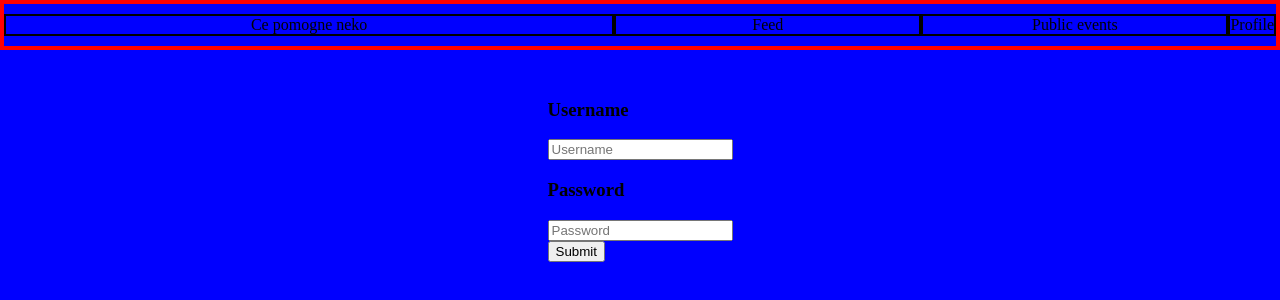
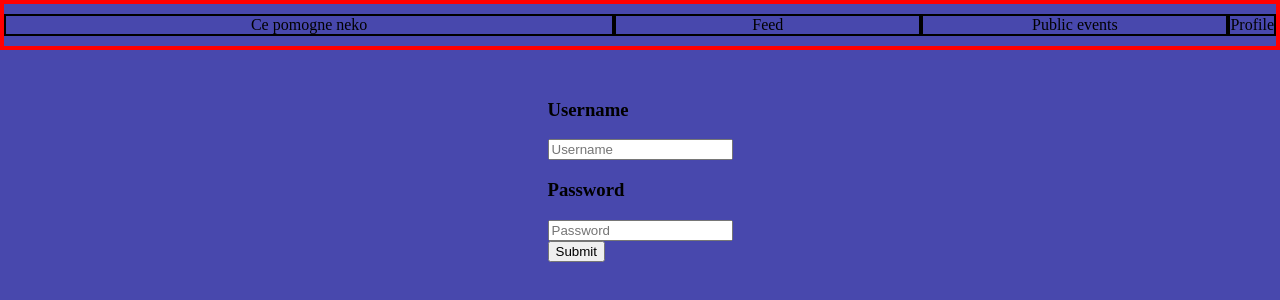
Before and after one commit to enicaaaa/r-solutions, a React (Create React App) app in the folder cepomogneneko/: page / in a window 1280 px wide. Shown: the top 300 px of the page. Built offline with nearby package versions, Linux system fonts and the light colour scheme.

Commit message:
djoks: added ui

```diff
--- a/cepomogneneko/package.json
+++ b/cepomogneneko/package.json
@@ -3,6 +3,7 @@
   "version": "0.1.0",
   "private": true,
   "dependencies": {
+    "@mui/material": "^5.10.12",
     "@testing-library/jest-dom": "^5.16.5",
     "@testing-library/react": "^13.4.0",
     "@testing-library/user-event": "^13.5.0",
--- a/cepomogneneko/src/styles/Login.scss
+++ b/cepomogneneko/src/styles/Login.scss
@@ -1,7 +1,3 @@
-body{
-    background-color: blue;
-}
-
 .centerLoginDiv{
     display: flex;
     justify-content: center;
```
Also changed, not shown: 1 other file (tests, documents, lock files or other folders).
